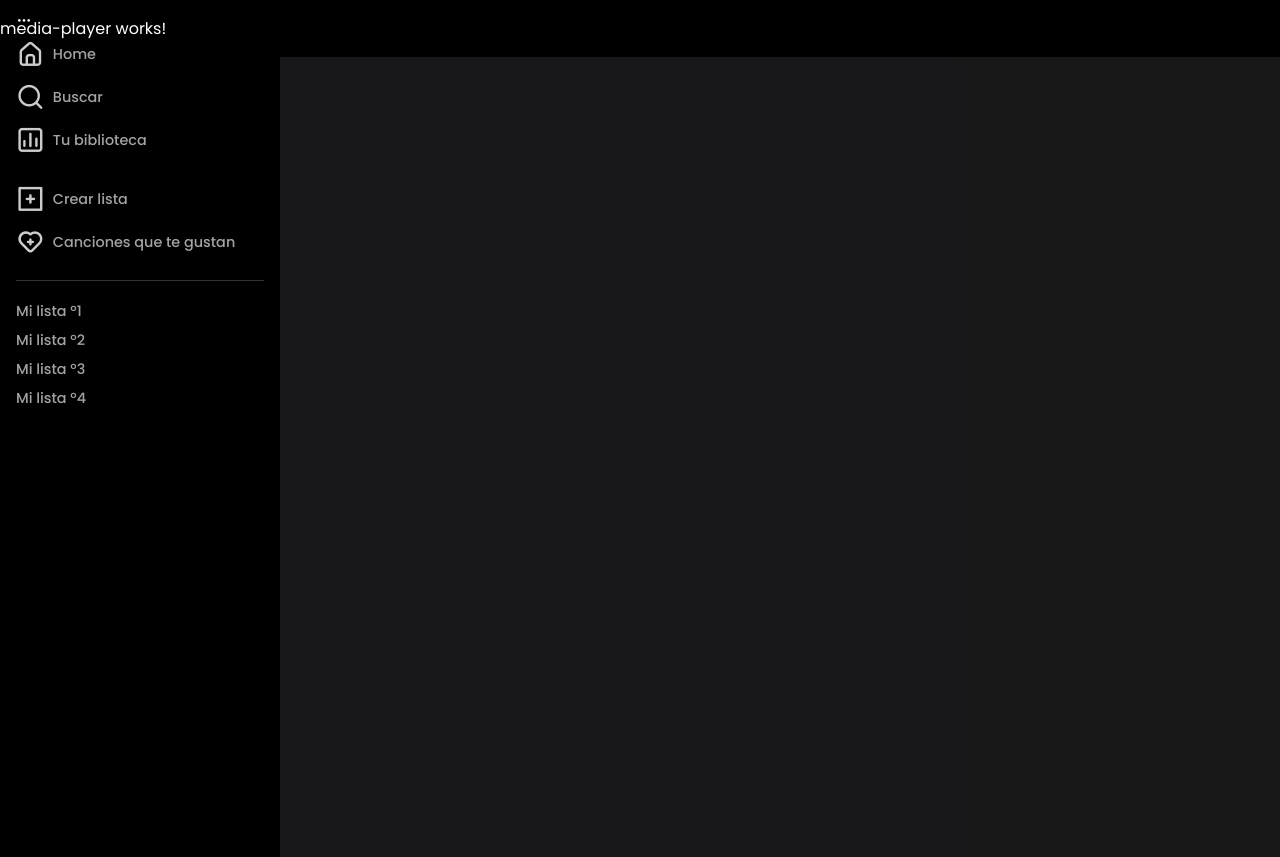
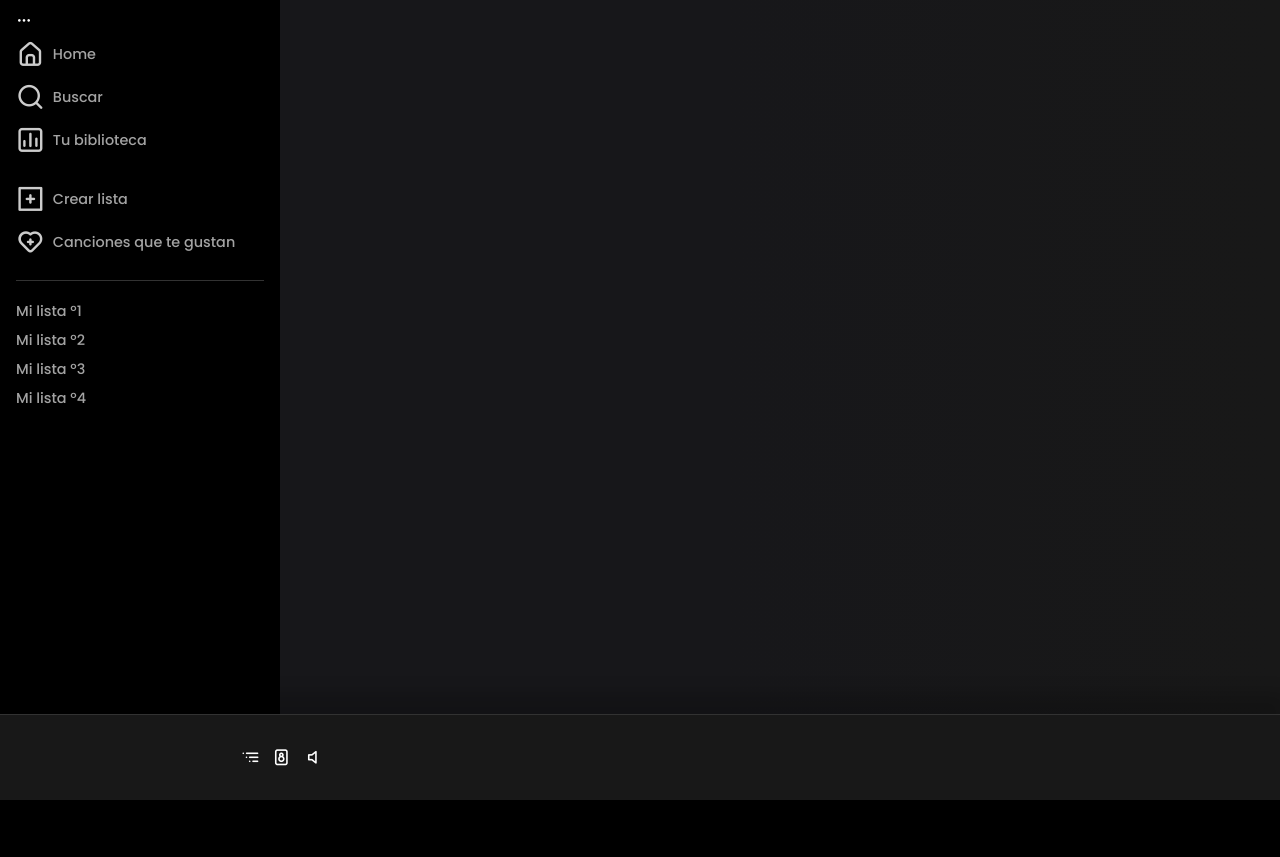
Before and after one commit to hrdax/angular-spoticlone, an Angular app in the folder spoticlone/: page / in a window 1280 px wide. After the commit the page ends 800 px from the top, so only its background shows below. Built offline with nearby package versions, Linux system fonts and the light colour scheme.

Commit message:
mediaplayer html

```diff
--- a/spoticlone/src/app/shared/components/media-player/media-player.component.html
+++ b/spoticlone/src/app/shared/components/media-player/media-player.component.html
@@ -1 +1,22 @@
-<p>media-player works!</p>
+<div class="media-player">
+    <div class="media-player--wrapper ">
+        <!--Zona del controles adicionales-->
+        <div class="player-audio player-center">
+            <ng-container *ngTemplateOutlet="playerAudio"></ng-container>
+        </div>
+    </div>
+</div>
+
+<ng-template #playerAudio>
+    <div class="player-audio-inside">
+        <button class="btn-media">
+            <i class="uil uil-list-ui-alt"></i>
+        </button>
+        <button class="btn-media">
+            <i class="uil uil-boombox"></i>
+        </button>
+        <button class="btn-media">
+            <i class="uil uil-volume-off"></i>
+        </button>
+    </div>
+</ng-template>
```
